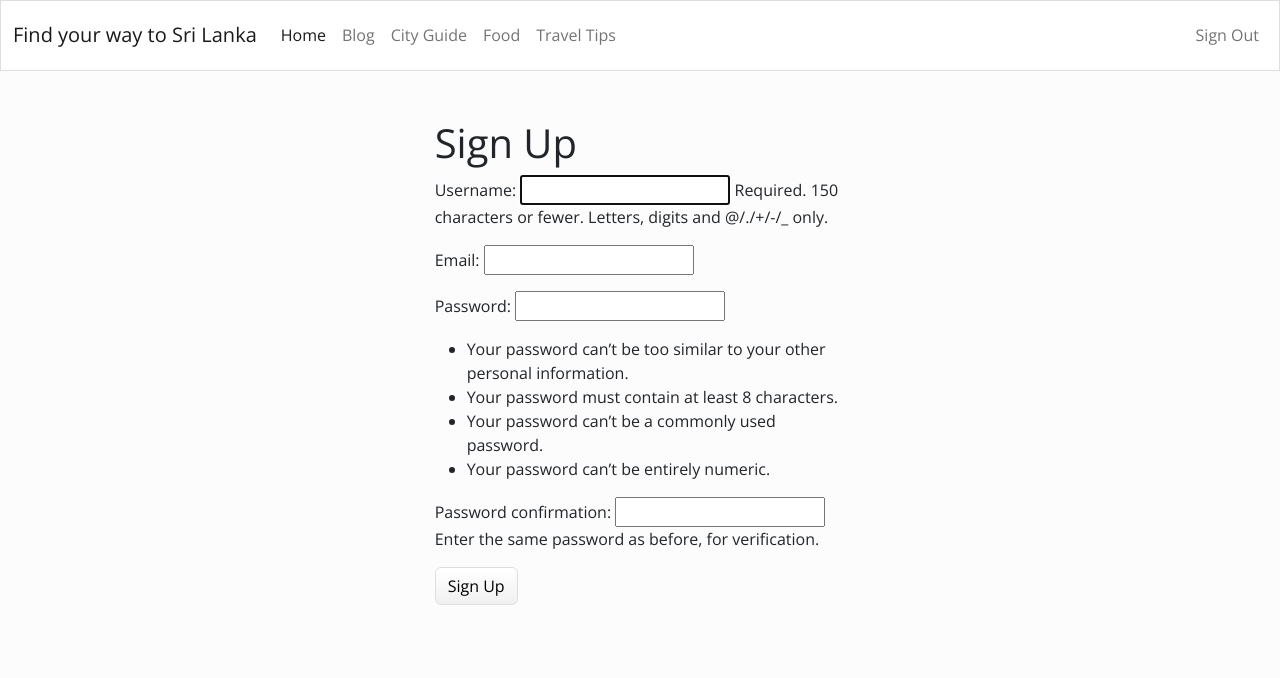
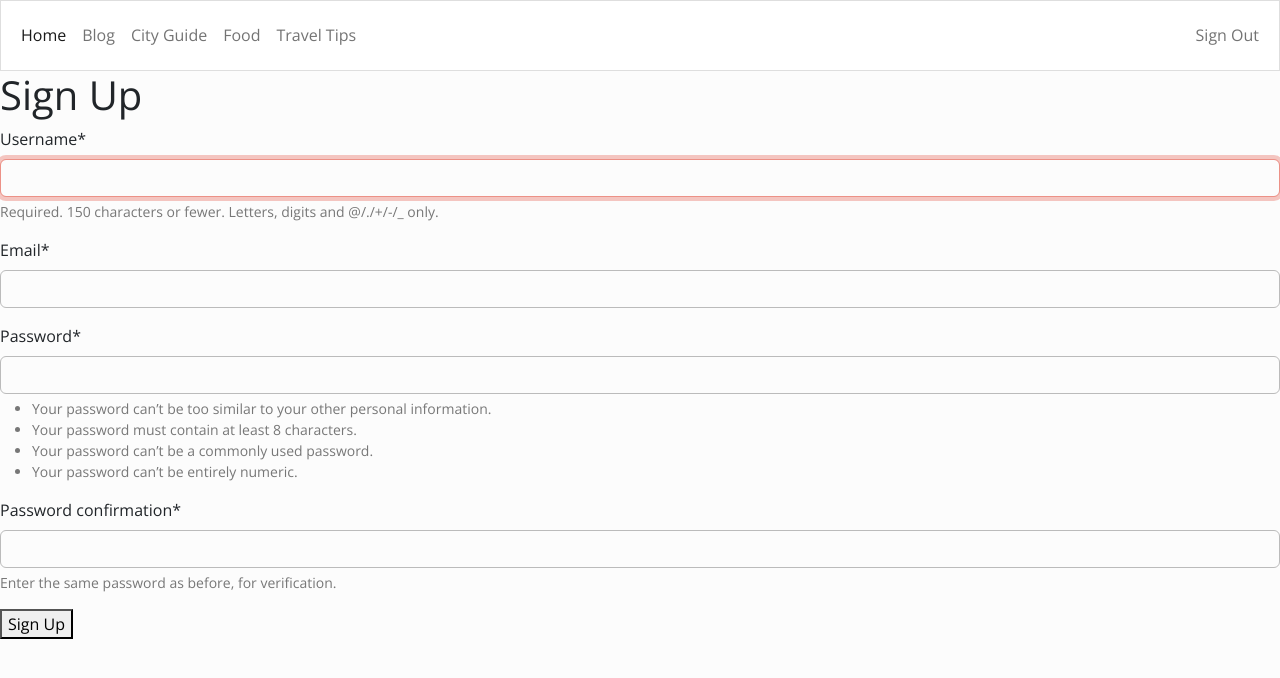
Before and after one commit to anjalee-kulasinghe/portfolio-project4-Find-your-way-to-SriLanka, a Django app: template myblog/users/templates/users/register.html in a window 1280 px wide. Shown: the top 678 px of the page. Run offline with Django 5.2, Linux system fonts and the light colour scheme; the template is opened without the code that fills it: values that come from a table or form of the project are taken from there, others are empty; parts of the project's set-up code (start-up, migrations or seed data) failed here and were passed over; some libraries are stand-ins or nearby versions.

Commit message:
Add the crispy package to the register form

```diff
--- a/myblog/blog/templates/blog/index.html
+++ b/myblog/blog/templates/blog/index.html
@@ -1,5 +1,5 @@
 {% extends 'blog/base.html' %}
 
 {% block content %}
-<h1>Index</h1>
+<h1>Find your way to Sri Lanka</h1>
 {% endblock content %}
--- a/myblog/blog/templates/blog/nav.html
+++ b/myblog/blog/templates/blog/nav.html
@@ -1,6 +1,6 @@
 <nav class="navbar navbar-expand-lg navbar-light bg-light">
     <div class="container-fluid">
-      <a class="navbar-brand" href="{% url 'index' %}">Find your way to Sri Lanka</a>
+      <!-- <a class="navbar-brand" href="{% url 'index' %}">Find your way to Sri Lanka</a> -->
       <button class="navbar-toggler" type="button" data-bs-toggle="collapse" data-bs-target="#navbarText" aria-controls="navbarText" aria-expanded="false" aria-label="Toggle navigation">
         <span class="navbar-toggler-icon"></span>
       </button>
--- a/myblog/myblog/settings.py
+++ b/myblog/myblog/settings.py
@@ -41,6 +41,8 @@
     'blog',
     'users',
     'corsheaders',
+    'crispy_forms',
+    'crispy_bootstrap5',
 ]
 
 MIDDLEWARE = [
--- a/myblog/users/templates/users/register.html
+++ b/myblog/users/templates/users/register.html
@@ -2,14 +2,14 @@
 {% load crispy_forms_tags %}
 
 {% block content %}
-	<div class="row">
-		<div class="col-11 col-md-4 mx-auto mt-5">
+	<div class="signup-container">
+		<div class="custom-column-layout custom-column-md-layout custom-margin-auto custom-margin-top">
 			<h1>Sign Up</h1>
 			<form method="POST">
 				{% csrf_token %}
 				{{ form|crispy }}
 				<div class="form-group">
-					<button class="btn btn-secondary" type="submit">Sign Up</button>
+					<button class="buttons buttons-secondary" type="submit">Sign Up</button>
 				</div>
 			</form>
 		</div>
```
Also changed, not shown: myblog/users/views.py (+19 -8 lines).
